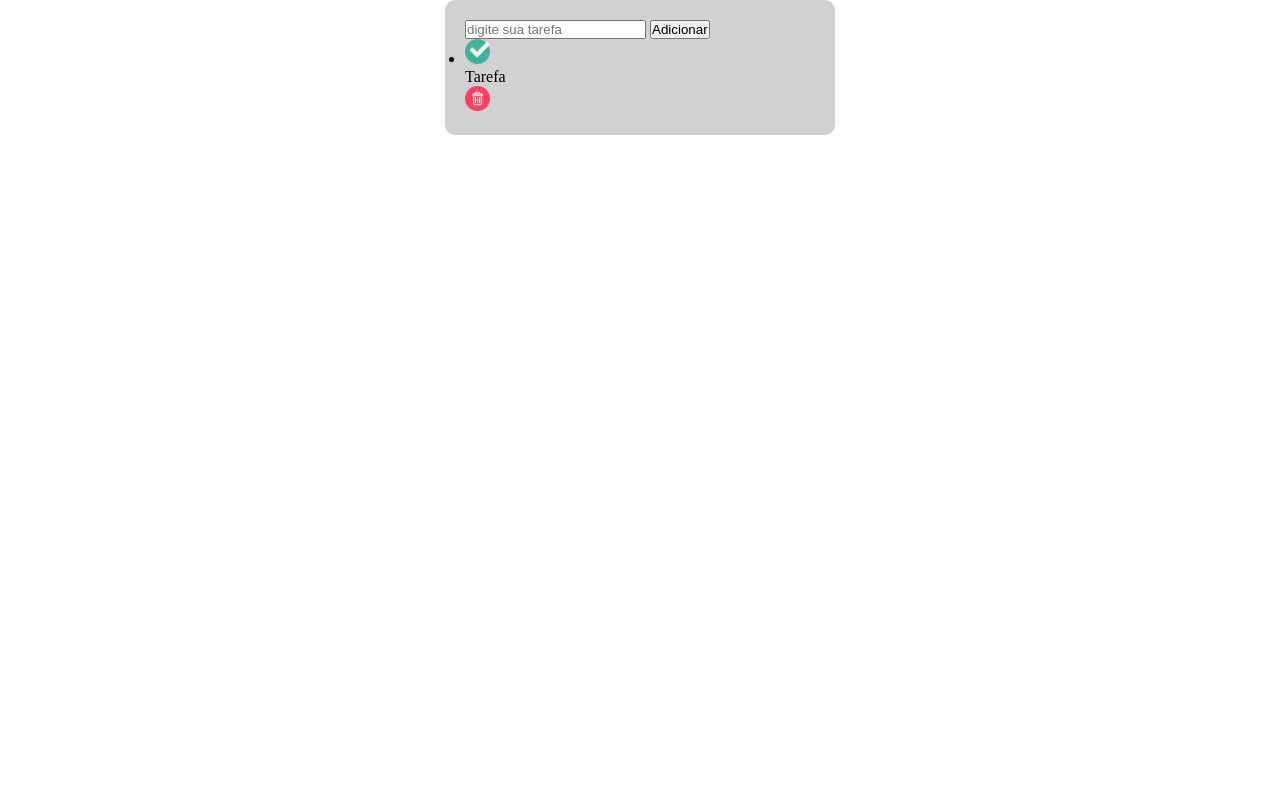
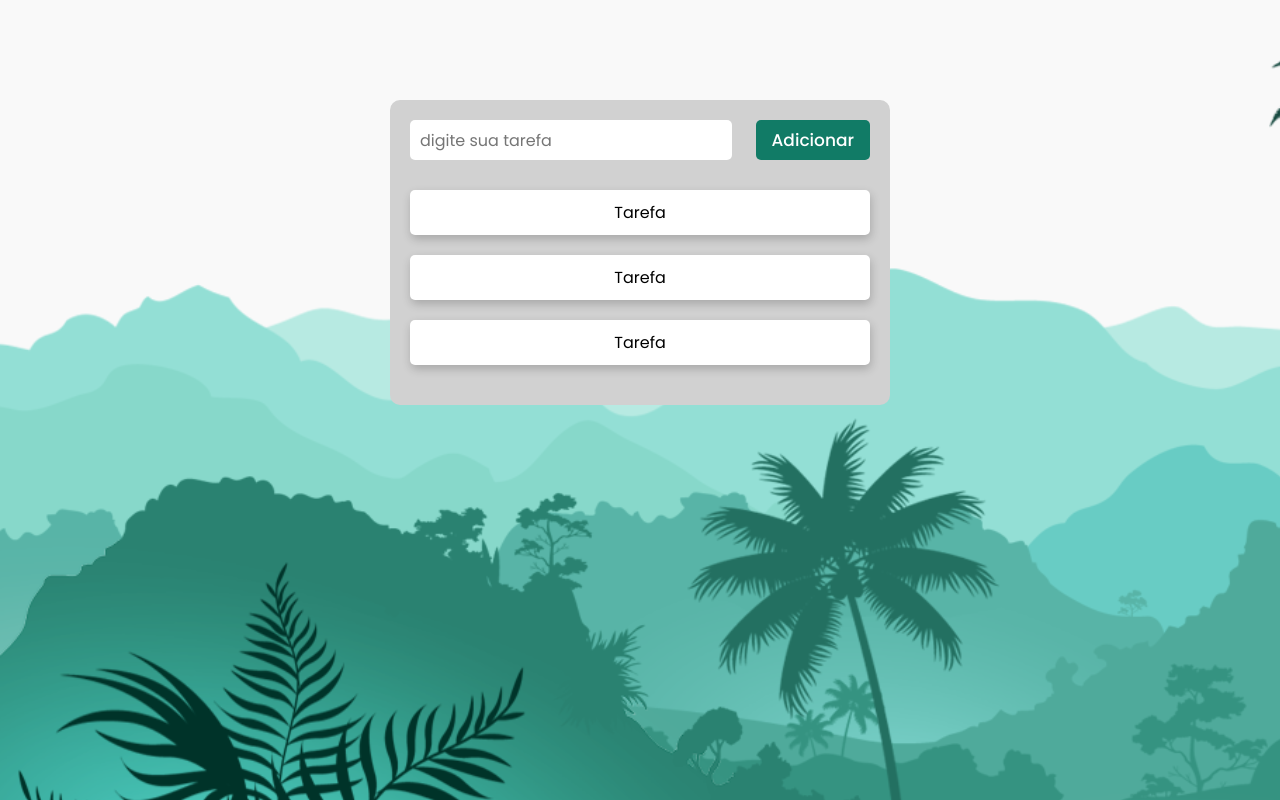
Before and after one commit to LorranFranklin/to-do-list-01, a plain HTML site: page index.html in a window 1280 px wide. Drawn offline with Linux system fonts and the light colour scheme.

Commit message:
terminando css

```diff
--- a/index.html
+++ b/index.html
@@ -3,21 +3,39 @@
   <head>
     <meta charset="UTF-8" />
     <meta name="viewport" content="width=device-width, initial-scale=1.0" />
+    <link rel="preconnect" href="https://fonts.googleapis.com" />
+    <link rel="preconnect" href="https://fonts.gstatic.com" crossorigin />
+    <link
+      href="https://fonts.googleapis.com/css2?family=Poppins:ital,wght@0,100;0,200;0,300;0,400;0,500;0,600;0,700;0,800;0,900;1,100;1,200;1,300;1,400;1,500;1,600;1,700;1,800;1,900&family=Roboto:ital,wght@0,100;0,300;0,400;0,500;0,700;0,900;1,100;1,300;1,400;1,500;1,700;1,900&display=swap"
+      rel="stylesheet"
+    />
     <link rel="stylesheet" href="./style.css" />
     <title>to do list</title>
   </head>
   <body>
     <div class="container">
-      <input type="text" placeholder="digite sua tarefa" />
+      <input class="input-task" type="text" placeholder="digite sua tarefa" />
       <button id="add-btn">Adicionar</button>
 
-      <ul>
-        <li>
-          <img src="./imgs/checked.png">
+      <ul class="list-tasks">
+        <li class="task">
+          <img src="./imgs/checked.png" />
           <p>Tarefa</p>
-          <img src="./imgs/trash.png">
+          <img src="./imgs/trash.png" />
+        </li>
+        <li class="task">
+          <img src="./imgs/checked.png" />
+          <p>Tarefa</p>
+          <img src="./imgs/trash.png" />
+        </li>
+        <li class="task">
+          <img src="./imgs/checked.png" />
+          <p>Tarefa</p>
+          <img src="./imgs/trash.png" />
         </li>
       </ul>
     </div>
+
+    <script src="./script.js"></script>
   </body>
 </html>
--- a/style.css
+++ b/style.css
@@ -2,16 +2,75 @@
   margin: 0;
   padding: 0;
   box-sizing: border-box;
+  font-family: "Poppins", sans-serif;
+}
+
+body {
+  background-image: url(./imgs/background.png);
 }
 
 .container {
   background-color: #d1d1d1;
-  width: 390px;
+  width: 500px;
   border-radius: 10px;
   padding: 20px;
-  margin: 0 auto;
+  margin: 100px auto 0;
+}
+
+.input-task {
+  width: 70%;
+  height: 40px;
+  padding: 10px;
+  font-size: 16px;
+  border-radius: 5px;
+  border: none;
+}
+
+#add-btn {
+  padding: 0 1rem;
+  height: 40px;
+  font-size: 17px;
+  border-radius: 5px;
+  border: none;
+  background-color: #117b66;
+  color: #fff;
+  cursor: pointer;
+  float: right;
+  font-weight: 500;
+}
+
+#add-btn:hover {
+  opacity: 0.8;
+}
+
+#add-btn:active {
+  opacity: .6;
+}
+
+.list-tasks {
+  margin-top: 30px;
+  width: 100%;
+  list-style: none;
+}
+
+.task {
+  display: flex;
+  align-items: center;
+  justify-content: space-between;
+  background-color: #fff;
+  border-radius: 5px;
+  padding: 10px;
+  margin-bottom: 20px;
+  box-shadow: 1px 4px 10px rgba(0, 0, 0, 0.2);
+  cursor: pointer;
 }
 
 img {
   height: 25px;
+  opacity: 0;
+  transition: opacity 0.5s ease-in-out;
 }
+
+.task:hover img {
+  opacity: 1;
+}
```
